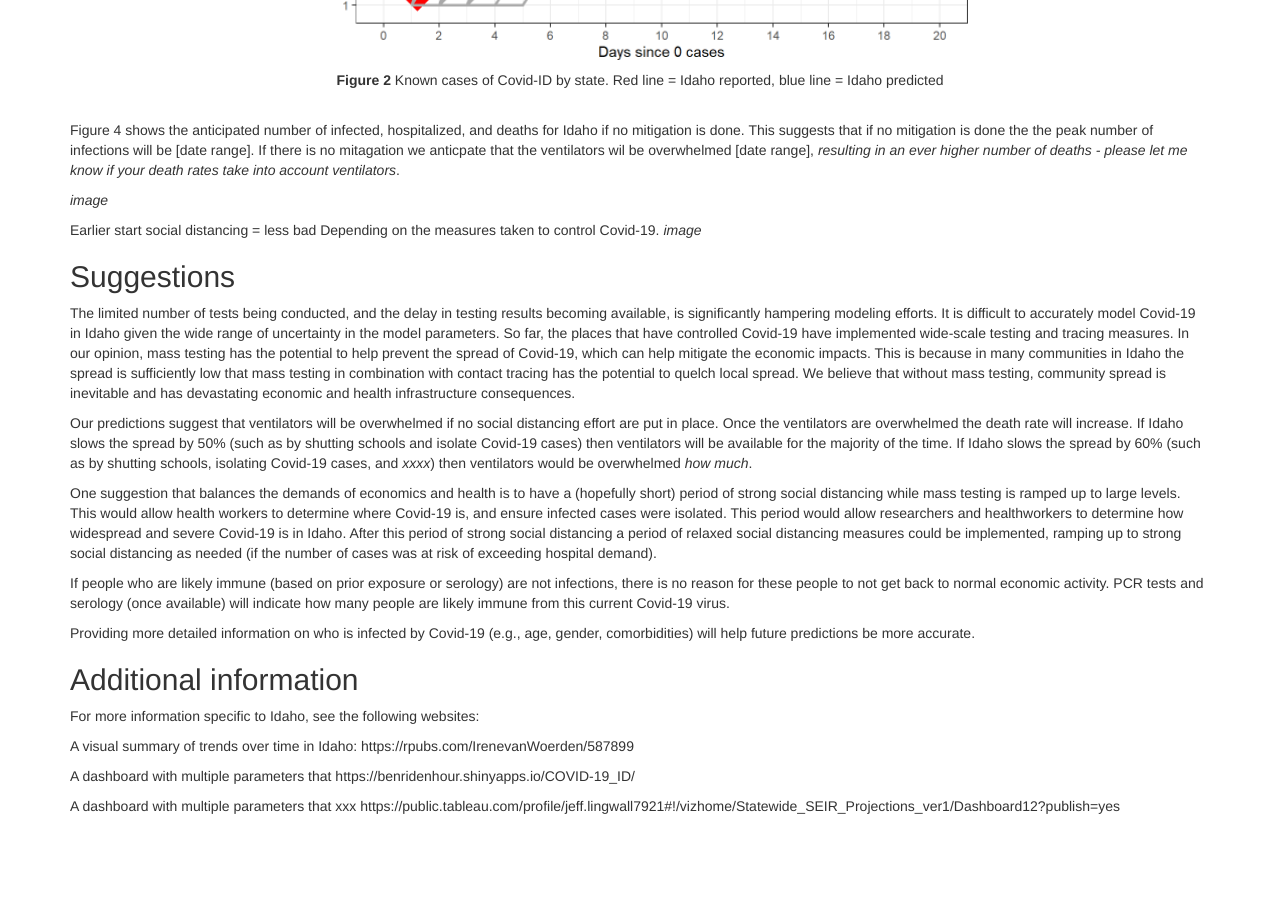
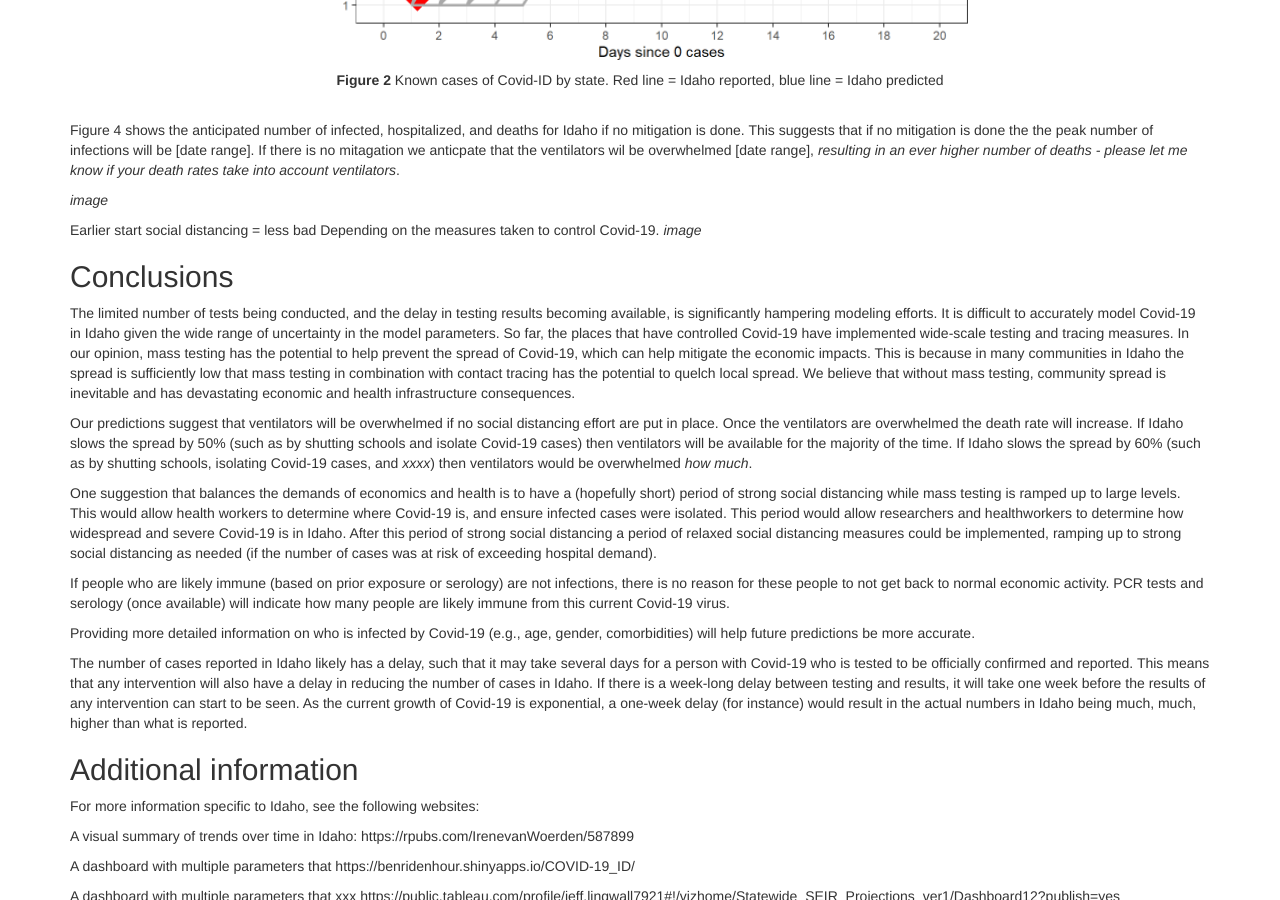
Before and after one commit to magbenji/summary, a Jekyll site: the page built from index.md, in a window 1280 px wide and 900 px high, scrolled down 1883 px. Built offline with Jekyll 4.4.1, drawn with Linux system fonts in a browser that asks for light colours; before the commit the page ends 2709 px from its top, so only the background shows below that.

Commit message:
Update index.md

```diff
--- a/index.md
+++ b/index.md
@@ -88,7 +88,7 @@ Depending on the measures taken to control Covid-19.
 
 
 
-## Suggestions
+## Conclusions
 The limited number of tests being conducted, and the delay in testing results becoming available, is significantly hampering modeling efforts. It is difficult to accurately model Covid-19 in Idaho given the wide range of uncertainty in the model parameters. So far, the places that have controlled Covid-19 have implemented wide-scale testing and tracing measures. In our opinion, mass testing has the potential to help prevent the spread of Covid-19, which can help mitigate the economic impacts. This is because in many communities in Idaho the spread is sufficiently low that mass testing in combination with contact tracing has the potential to quelch local spread. We believe that without mass testing, community spread is inevitable and has devastating economic and health infrastructure consequences.
 
 Our predictions suggest that ventilators will be overwhelmed if no social distancing effort are put in place. Once the ventilators are overwhelmed the death rate will increase. If Idaho slows the spread by 50% (such as by shutting schools and isolate Covid-19 cases) then ventilators will be available for the majority of the time. If Idaho slows the spread by 60% (such as by shutting schools, isolating Covid-19 cases, and *xxxx*) then ventilators would be overwhelmed *how much*.
@@ -100,6 +100,7 @@ If people who are likely immune (based on prior exposure or serology) are not in
 
 Providing more detailed information on who is infected by Covid-19 (e.g., age, gender, comorbidities) will help future predictions be more accurate.
 
+The number of cases reported in Idaho likely has a delay, such that it may take several days for a person with Covid-19 who is tested to be officially confirmed and reported. This means that any intervention will also have a delay in reducing the number of cases in Idaho. If there is a week-long delay between testing and results, it will take one week before the results of any intervention can start to be seen. As the current growth of Covid-19 is exponential, a one-week delay (for instance) would result in the actual numbers in Idaho being much, much, higher than what is reported.
 
 ## Additional information
 For more information specific to Idaho, see the following websites:
```
